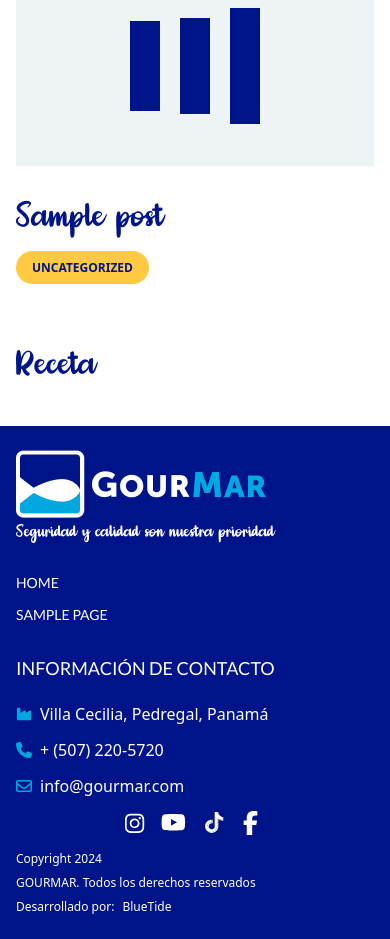
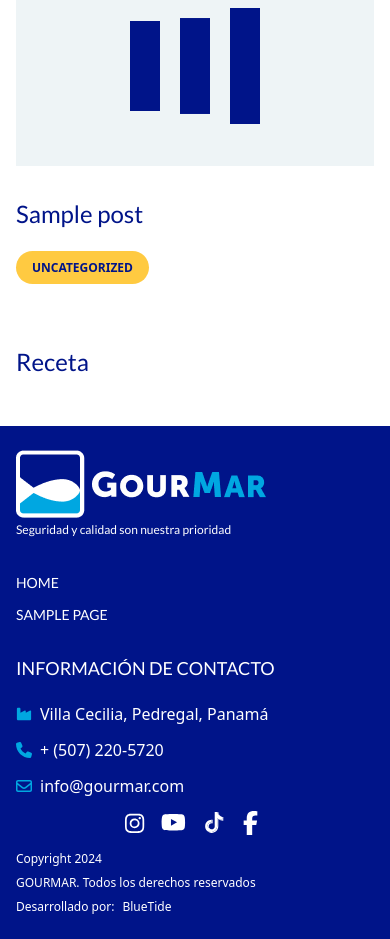
Before and after one commit to sebaspa/gourmar, a WordPress theme: template themes/gourmar/single-recipe.php in a window 390 px wide. Shown: the part 192-1131 px from the top of the page. Run offline with PHP 8.4 and a stand-in for WordPress, Linux system fonts and the light colour scheme; the site name, menu and one post (Sample post) are stand-ins, and other content is empty; style sheets or scripts are compiled from the project's sources.

Commit message:
Change default font to Lato

```diff
--- a/themes/gourmar/footer.php
+++ b/themes/gourmar/footer.php
@@ -4,7 +4,7 @@
       <div class="col-span-12 lg:col-span-7">
         <img src="<?php echo get_template_directory_uri(); ?>/images/logo-footer.png" alt="gourmar" loading="lazy"
           width="250" height="68" />
-        <p class="text-white text-xs font-adelica-brush mt-1 mb-5 md:mb-0">Seguridad y calidad son nuestra prioridad</p>
+        <p class="text-white text-xs font-lato mt-1 mb-5 md:mb-0">Seguridad y calidad son nuestra prioridad</p>
         <?php
         wp_nav_menu(
           array(
--- a/themes/gourmar/page-blog-test.php
+++ b/themes/gourmar/page-blog-test.php
@@ -50,7 +50,7 @@ $recipes = new WP_Query(
 <div class="bg-gray-bg-500 w-full py-12">
   <div class="container max-w-7xl mx-auto px-4">
     <p class="font-lato text-lg text-secondary-500 text-center mb-4 md:mb-10">NOTICAS Y RECETAS</p>
-    <p class="font-adelica-brush text-4xl md:text-6xl text-center text-primary-500 mb-8 md:mb-14">
+    <p class="font-lato text-4xl md:text-6xl text-center text-primary-500 mb-8 md:mb-14">
       Nuestras<br />publicaciones
     </p>
   </div>
--- a/themes/gourmar/single-recipe.php
+++ b/themes/gourmar/single-recipe.php
@@ -44,7 +44,7 @@ $shortDescription = get_post_meta(get_the_ID(), 'gourmar_fields_recipe_shortDesc
       </div>
     </div>
     <div class="col-span-12 lg:col-span-4">
-      <h1 class="font-adelica-brush text-2xl md:text-4xl text-primary-500 mb-6 md:mb-10">
+      <h1 class="font-lato text-2xl md:text-4xl text-primary-500 mb-6 md:mb-10">
         <?php echo get_the_title() ?>
       </h1>
       <span class="font-bold uppercase text-xs mb-5 text-primary-500 bg-yellow-500 rounded-full px-4 py-2">
@@ -53,7 +53,7 @@ $shortDescription = get_post_meta(get_the_ID(), 'gourmar_fields_recipe_shortDesc
       <p class="mt-5 text-base text-black-500"><?php echo $shortDescription; ?></p>
     </div>
   </div>
-  <p class="font-adelica-brush text-2xl md:text-5xl text-primary-500 mb-6"><?php echo __('Receta', 'gourmar') ?>
+  <p class="font-lato text-2xl md:text-5xl text-primary-500 mb-6"><?php echo __('Receta', 'gourmar') ?>
   </p>
   <div class=" blogContent">
     <?php echo $recipeText; ?>
--- a/themes/gourmar/src/scss/blog.scss
+++ b/themes/gourmar/src/scss/blog.scss
@@ -1,4 +1,4 @@
 .blogContent {
-  @apply prose max-w-none prose-h3:text-primary-500 prose-h3:font-adelica-brush prose-h3:md:text-2xl prose-p:text-black-500 prose-li:text-black-500;
-  @apply prose-h1:font-adelica-brush prose-h2:font-adelica-brush;
+  @apply prose max-w-none prose-h3:text-primary-500 prose-h3:font-lato prose-h3:md:text-2xl prose-p:text-black-500 prose-li:text-black-500;
+  @apply prose-h1:font-lato prose-h2:font-lato;
 }
--- a/themes/gourmar/woocommerce/single-product/related.php
+++ b/themes/gourmar/woocommerce/single-product/related.php
@@ -28,7 +28,7 @@ if ($related_products): ?>
 
     if ($heading):
       ?>
-      <h2 class="font-adelica-brush text-2xl md:text-4xl text-primary-500 mb-6 md:mb-10""><?php echo esc_html($heading); ?></h2>
+      <h2 class="font-lato text-2xl md:text-4xl text-primary-500 mb-6 md:mb-10""><?php echo esc_html($heading); ?></h2>
     <?php endif; ?>
     <div class=" relatedProducts">
       <?php woocommerce_product_loop_start(); ?>
--- a/themes/gourmar/woocommerce/single-product/tabs/description.php
+++ b/themes/gourmar/woocommerce/single-product/tabs/description.php
@@ -24,7 +24,7 @@ $heading = apply_filters('woocommerce_product_description_heading', __('Descript
 ?>
 
 <?php if ($heading): ?>
-  <h2 class="font-adelica-brush text-2xl md:text-4xl text-primary-500 mb-6 md:mb-10"><?php echo esc_html($heading); ?>
+  <h2 class="font-lato text-2xl md:text-4xl text-primary-500 mb-6 md:mb-10"><?php echo esc_html($heading); ?>
   </h2>
 <?php endif; ?>
 <div class="w-full text-base text-black-500 prose max-w-none">
--- a/themes/gourmar/woocommerce/single-product/title.php
+++ b/themes/gourmar/woocommerce/single-product/title.php
@@ -19,4 +19,4 @@ if (!defined('ABSPATH')) {
   exit; // Exit if accessed directly.
 }
 
-the_title('<h1 class="product_title entry-title font-adelica-brush text-2xl md:text-4xl text-primary-500 mb-6 md:mb-10">', '</h1>');
+the_title('<h1 class="product_title entry-title font-lato text-2xl md:text-4xl text-primary-500 mb-6 md:mb-10">', '</h1>');
```
